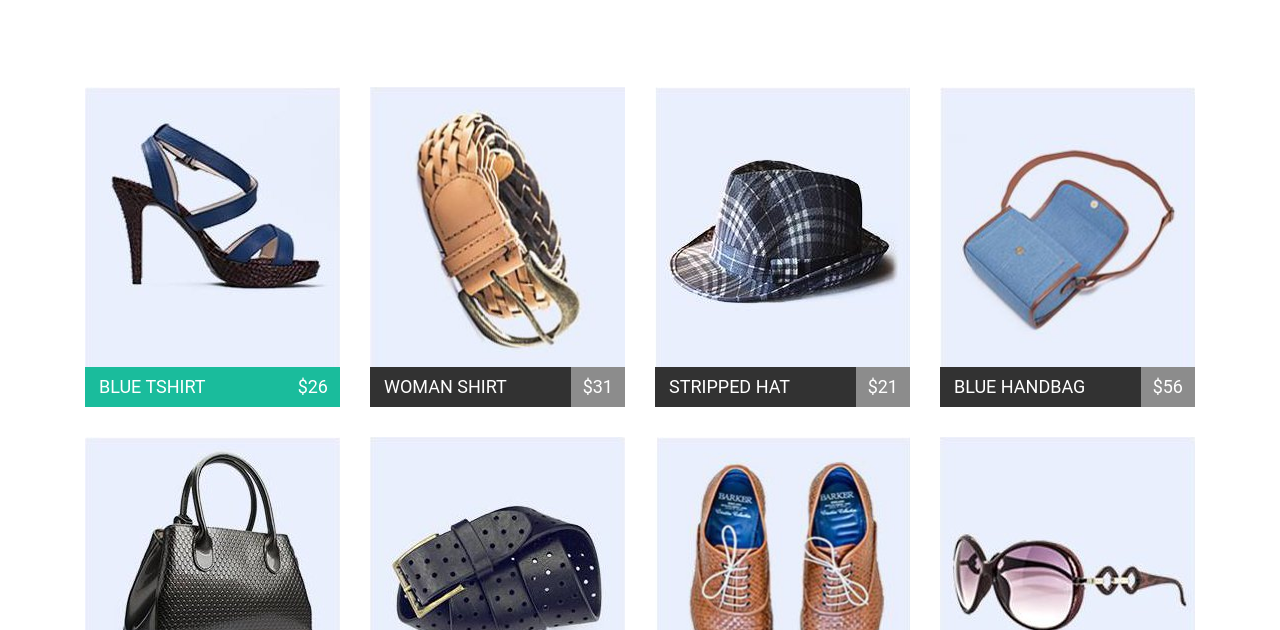
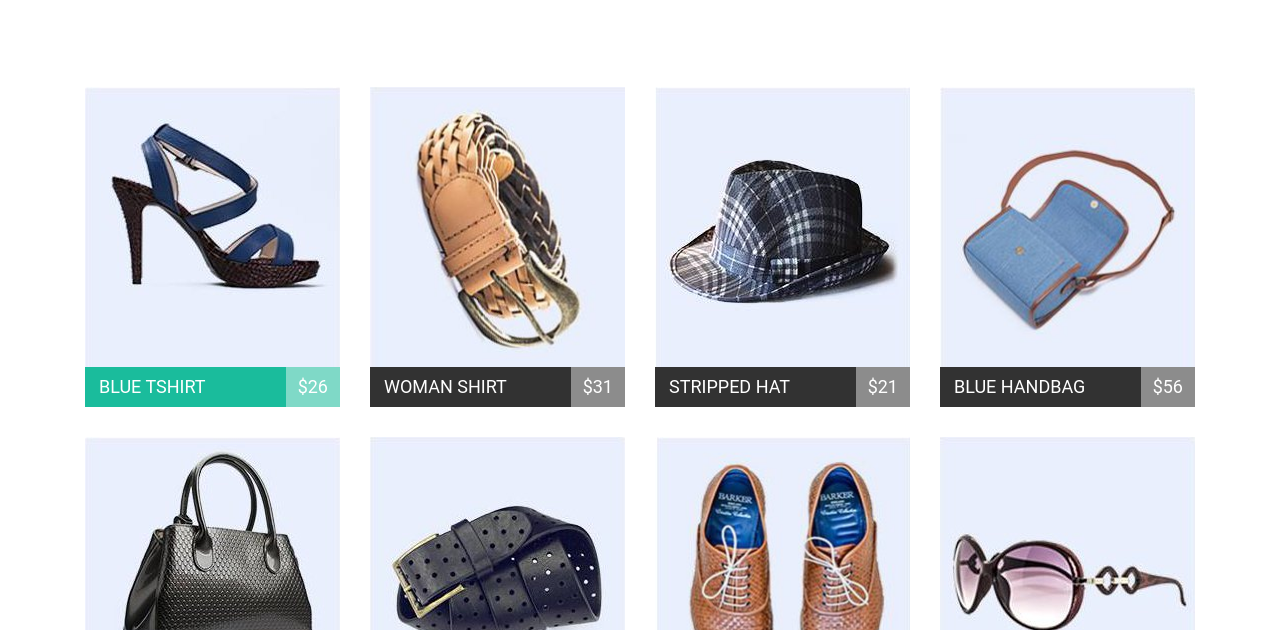
Before and after one commit to TarasGr/goit-fe-course, a plain HTML site: page hm-4/index.html in a window 1280 px wide. In both pictures the pointer is over the element 312 px from the left and 556 px from the top of the page. Shown: the part 170-800 px from the top of the page. Drawn offline with Linux system fonts and the light colour scheme.

Commit message:
Final changies for hm 4

```diff
--- a/css/style4.css
+++ b/css/style4.css
@@ -123,7 +123,7 @@ main {
   background: #1abc9c;
 }
 .card:hover .card-price {
-  background: #1abc9c;
+  background: #7fd9c7;
 }
 
 .news {
@@ -179,4 +179,5 @@ main {
   border-radius: 3px;
   box-shadow: 0px 2px 5px rgba(0, 0, 0, 0.39);
   background-color: #4ec6ab;
+  border: none;
 }
```
Also changed, not shown: hm-5/img/img1.jpg (added), hm-5/img/img2.jpg (added), hm-5/img/img3.jpg (added), hm-5/img/img4.jpg (added), hm-5/img/slide-rectangle.jpg (added), hm-5/img/slide.jpg (added).
